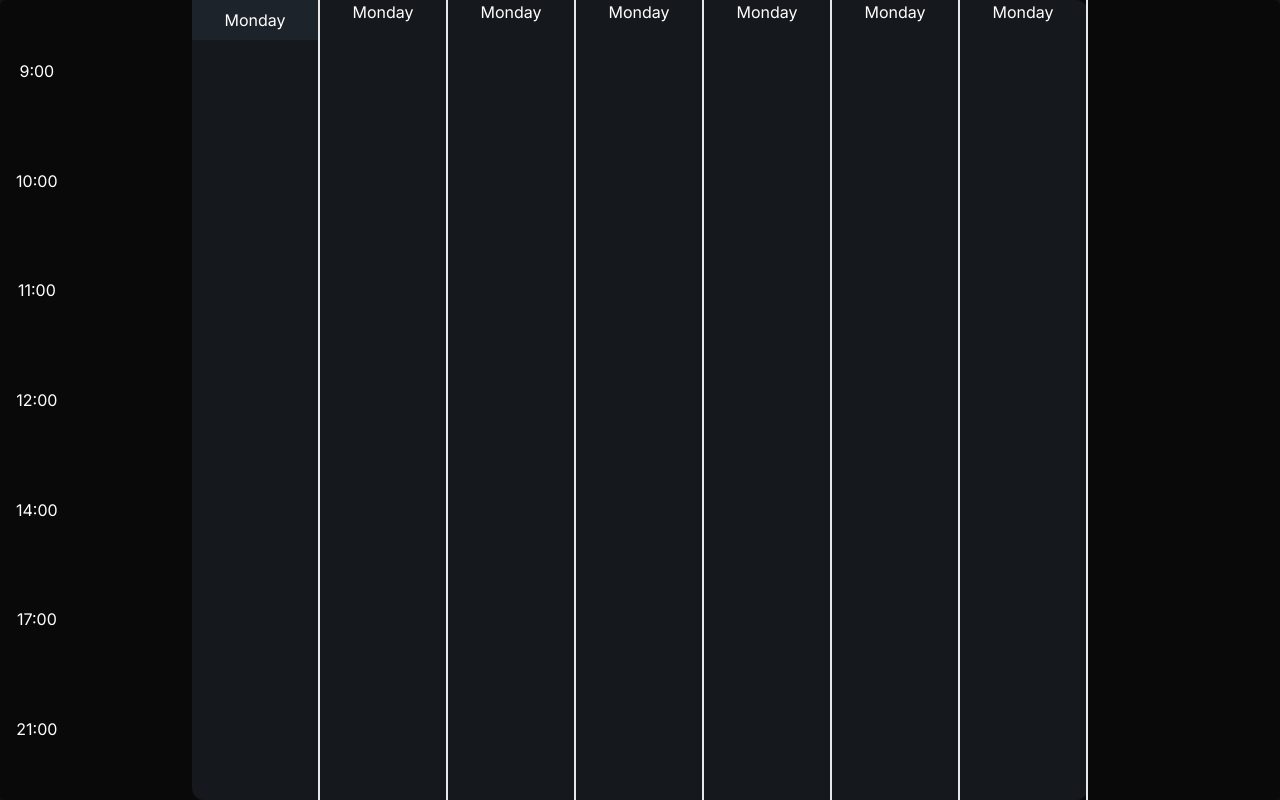
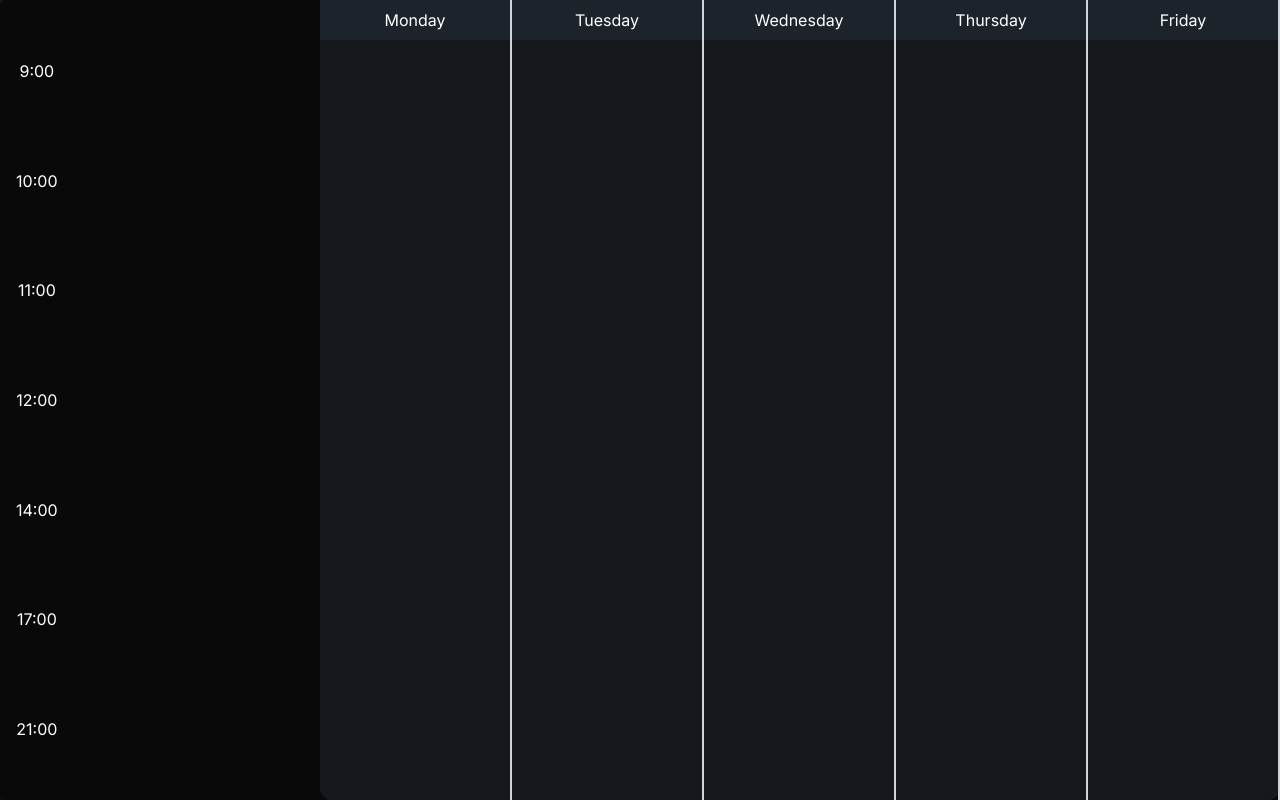
Before and after one commit to Maximus019BG/Azion, a Next.js app in the folder client/: page /Program in a window 1280 px wide. Built offline with nearby package versions, Linux system fonts and the light colour scheme.

Commit message:
style(dashboar): styling the program v2: Added rows and cols to do: grid and positioning

```diff
--- a/client/app/components/_Dashboard-Elements/Dashboard_Meeting_Card_Row.tsx
+++ b/client/app/components/_Dashboard-Elements/Dashboard_Meeting_Card_Row.tsx
@@ -2,27 +2,21 @@ import React from 'react';
 
 const DashboardMeetingCardRow = () => {
     return (
-        <div className="w-[70vw] h-full bg-base-300 flex justify-evenly items-center rounded-xl">
-            <div className="w-full h-full flex justify-center items-start border-r-2">
+        <div className="w-[75vw] h-full bg-base-300 flex justify-evenly items-center rounded-xl">
+            <div className="w-full h-full flex justify-center items-start border-r-2 border-gray-300">
                 <h1 className="bg-base-100 w-full p-2 flex justify-center items-center">Monday</h1>
             </div>
-            <div className="w-full h-full flex justify-center items-start border-r-2">
-                <h1>Monday</h1>
+            <div className="w-full h-full flex justify-center items-start border-r-2 border-gray-300">
+                <h1 className="bg-base-100 w-full p-2 flex justify-center items-center">Tuesday</h1>
             </div>
-            <div className="w-full h-full flex justify-center items-start border-r-2">
-                <h1>Monday</h1>
+            <div className="w-full h-full flex justify-center items-start border-r-2 border-gray-300">
+                <h1 className="bg-base-100 w-full p-2 flex justify-center items-center">Wednesday</h1>
             </div>
-            <div className="w-full h-full flex justify-center items-start border-r-2">
-                <h1>Monday</h1>
+            <div className="w-full h-full flex justify-center items-start border-r-2 border-gray-300">
+                <h1 className="bg-base-100 w-full p-2 flex justify-center items-center">Thursday</h1>
             </div>
-            <div className="w-full h-full flex justify-center items-start border-r-2">
-                <h1>Monday</h1>
-            </div>
-            <div className="w-full h-full flex justify-center items-start border-r-2">
-                <h1>Monday</h1>
-            </div>
-            <div className="w-full h-full flex justify-center items-start border-r-2">
-                <h1>Monday</h1>
+            <div className="w-full h-full flex justify-center items-start border-r-2 border-gray-300">
+                <h1 className="bg-base-100 w-full p-2 flex justify-center items-center">Friday</h1>
             </div>
 
         </div>
--- a/client/app/components/_Dashboard-Elements/Dashboard_Program_Card.tsx
+++ b/client/app/components/_Dashboard-Elements/Dashboard_Program_Card.tsx
@@ -10,7 +10,7 @@ interface CalendarProps {
 const DashboardProgramCard: React.FC<CalendarProps> = ({tabIndex}) => {
     return (
         <div className="w-full h-full bg-[#090909] rounded-md flex flex-col relative">
-            <div className="w-full h-full flex justify-center items-start">
+            <div className="w-full h-full flex justify-end items-start">
                 <Dashboard_Meeting_Card_Row/>
             </div>
             {/*<div className="w-fit h-full flex justify-start items-start">*/}
```
